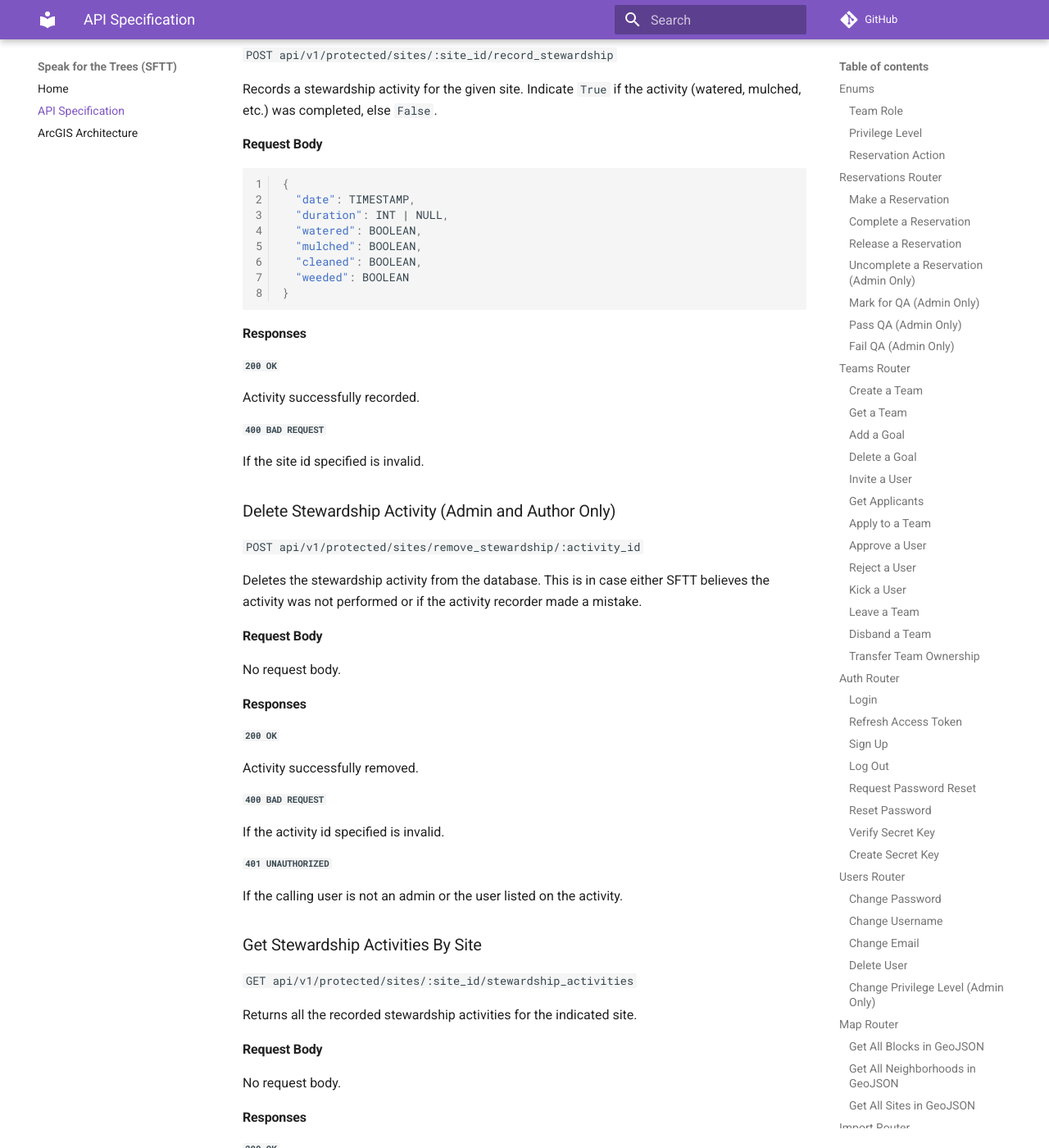
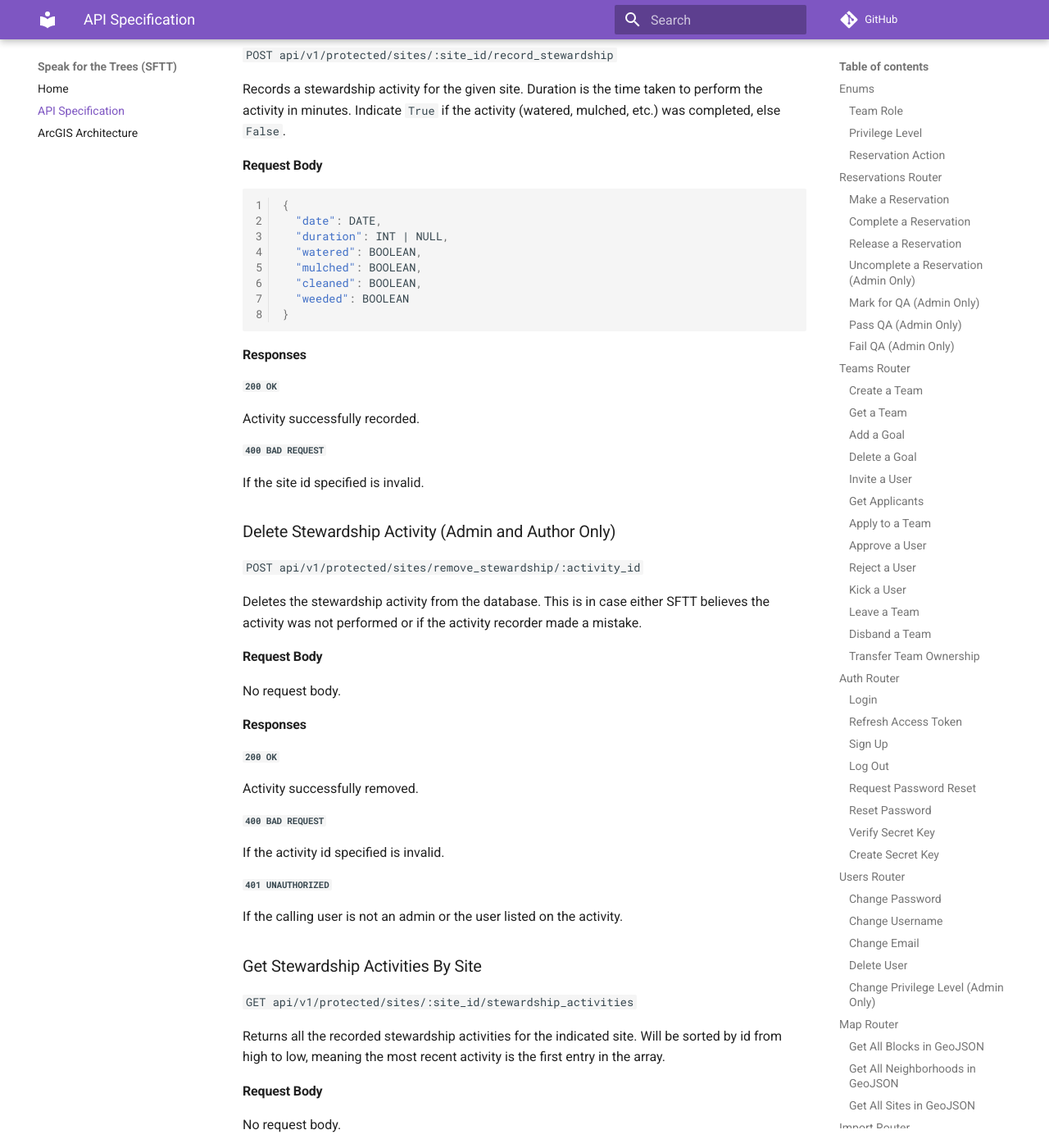
Before and after one commit to Code-4-Community/c4c-dev-docs, an MkDocs documentation site: the page built from docs/sftt/sftt-api-spec.md, in a window 1280 px wide and 1400 px high, scrolled down 37875 px. Shown: the whole window at 82% size. Built offline with MkDocs 1.6.1 and Material for MkDocs 9.7.7, drawn with Linux system fonts in a browser that asks for light colours; comment, search, counter and statistics services are not loaded.

Commit message:
Forgot to save changes

````diff
--- a/docs/sftt/sftt-api-spec.md
+++ b/docs/sftt/sftt-api-spec.md
@@ -1686,13 +1686,13 @@ If the calling user is not an admin.
 
 `POST api/v1/protected/sites/:site_id/record_stewardship`
 
-Records a stewardship activity for the given site. Indicate `True` if the activity (watered, mulched, etc.) was completed, else `False`.
-
-#### Request Body
-
-```json
-{
-  "date": TIMESTAMP,
+Records a stewardship activity for the given site. Duration is the time taken to perform the activity in minutes. Indicate `True` if the activity (watered, mulched, etc.) was completed, else `False`.
+
+#### Request Body
+
+```json
+{
+  "date": DATE,
   "duration": INT | NULL,
   "watered": BOOLEAN,
   "mulched": BOOLEAN,
@@ -1739,7 +1739,7 @@ If the calling user is not an admin or the user listed on the activity.
 
 `GET api/v1/protected/sites/:site_id/stewardship_activities`
 
-Returns all the recorded stewardship activities for the indicated site.
+Returns all the recorded stewardship activities for the indicated site. Will be sorted by id from high to low, meaning the most recent activity is the first entry in the array.
 
 #### Request Body
 
````
Also changed, not shown: other parts of docs/sftt/sftt-api-spec.md (+1 -1 lines).
